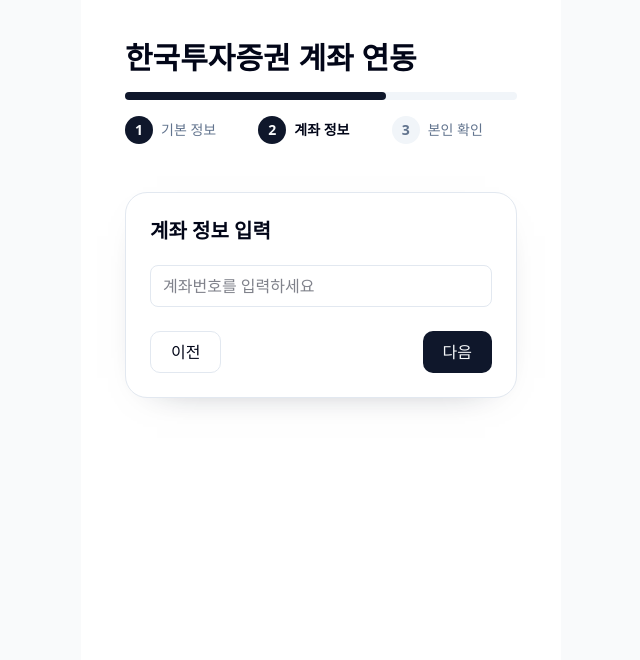
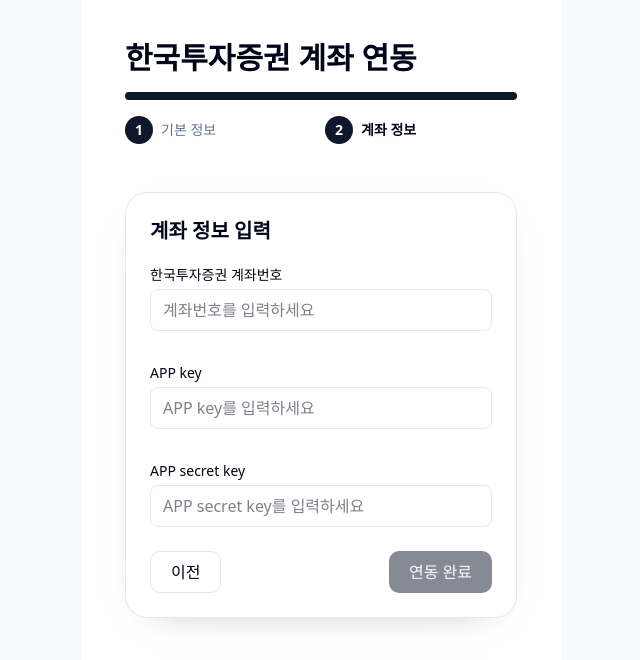
Before and after one commit to stockpia/front-end, a React (Vite) app: page /login in a window 1280 px wide. Both pictures are taken after a click on the button "다음". Shown: the top 660 px of the page, without its empty margins (319-959 px from the left). Built offline with nearby package versions, Linux system fonts and the light colour scheme; no server answers; what react-plotly.js would draw is missing.

Commit message:
Feat: 계좌 연동 2단계로 수정

```diff
--- a/src/pages/Login/Login.tsx
+++ b/src/pages/Login/Login.tsx
@@ -2,9 +2,8 @@
 import LoginStepHeader from "./components/LoginStepHeader";
 import AccountInfoStep from "./views/AccountInfoStep";
 import BasicInfoStep from "./views/BasicInfoStep";
-import VerificationStep from "./views/VerificationStep";
 
-const TOTAL_STEPS = 3;
+const TOTAL_STEPS = 2;
 
 export default function Login() {
   const [currentStep, setCurrentStep] = useState(1);
@@ -22,11 +21,7 @@
       return <BasicInfoStep onNext={goNext} />;
     }
 
-    if (currentStep === 2) {
-      return <AccountInfoStep onNext={goNext} onPrev={goPrev} />;
-    }
-
-    return <VerificationStep onPrev={goPrev} />;
+    return <AccountInfoStep onPrev={goPrev} />;
   };
 
   return (
--- a/src/pages/Login/components/LoginStepHeader.tsx
+++ b/src/pages/Login/components/LoginStepHeader.tsx
@@ -3,7 +3,7 @@
   totalSteps: number;
 };
 
-const STEP_LABELS = ["기본 정보", "계좌 정보", "본인 확인"];
+const STEP_LABELS = ["기본 정보", "계좌 정보"];
 
 export default function LoginStepHeader({
   currentStep,
@@ -21,7 +21,9 @@
         />
       </div>
 
-      <div className="mt-4 grid grid-cols-3 gap-2">
+      <div
+        className="mt-4 grid gap-2"
+        style={{ gridTemplateColumns: `repeat(${STEP_LABELS.length}, minmax(0, 1fr))` }}>
         {STEP_LABELS.map((label, index) => {
           const stepNumber = index + 1;
           const isActive = stepNumber === currentStep;
--- a/src/pages/Login/views/AccountInfoStep.tsx
+++ b/src/pages/Login/views/AccountInfoStep.tsx
@@ -1,21 +1,57 @@
+import { useState } from "react";
+import { useNavigate } from "react-router-dom";
+import CommonModal from "@/components/CommonModal";
+
 type AccountInfoStepProps = {
-  onNext: () => void;
   onPrev: () => void;
 };
 
-export default function AccountInfoStep({
-  onNext,
-  onPrev,
-}: AccountInfoStepProps) {
+export default function AccountInfoStep({ onPrev }: AccountInfoStepProps) {
+  const navigate = useNavigate();
+  const [accountNumber, setAccountNumber] = useState("");
+  const [appKey, setAppKey] = useState("");
+  const [appSecretKey, setAppSecretKey] = useState("");
+  const [isSuccessModalOpen, setIsSuccessModalOpen] = useState(false);
+
+  const isSubmitDisabled =
+    !accountNumber.trim() || !appKey.trim() || !appSecretKey.trim();
+
+  const handleMoveToChatbot = () => {
+    window.close();
+  };
+
   return (
     <section className="w-full rounded-3xl border border-slate-200 bg-white p-6 shadow-[0_12px_40px_-32px_rgba(15,23,42,0.6)]">
       <h2 className="text-xl font-semibold">계좌 정보 입력</h2>
-      <div className="mt-5 text-left">
+      <div className="mt-5 space-y-8 text-left">
         <label className="block">
+          <span className="mb-1 block text-sm">한국투자증권 계좌번호</span>
           <input
             className="w-full rounded-md border px-3 py-2"
             type="text"
             placeholder="계좌번호를 입력하세요"
+            value={accountNumber}
+            onChange={(event) => setAccountNumber(event.target.value)}
+          />
+        </label>
+        <label className="block">
+          <span className="mb-1 block text-sm">APP key</span>
+          <input
+            className="w-full rounded-md border px-3 py-2"
+            type="text"
+            placeholder="APP key를 입력하세요"
+            value={appKey}
+            onChange={(event) => setAppKey(event.target.value)}
+          />
+        </label>
+        <label className="block">
+          <span className="mb-1 block text-sm">APP secret key</span>
+          <input
+            className="w-full rounded-md border px-3 py-2"
+            type="password"
+            placeholder="APP secret key를 입력하세요"
+            value={appSecretKey}
+            onChange={(event) => setAppSecretKey(event.target.value)}
           />
         </label>
       </div>
@@ -28,11 +64,25 @@
         </button>
         <button
           type="button"
-          onClick={onNext}
-          className="rounded-lg bg-primary px-5 py-2 font-medium text-primary-foreground">
-          다음
+          onClick={() => setIsSuccessModalOpen(true)}
+          disabled={isSubmitDisabled}
+          className="rounded-lg bg-primary px-5 py-2 font-medium text-primary-foreground disabled:cursor-not-allowed disabled:opacity-50">
+          연동 완료
         </button>
       </div>
+
+      <CommonModal
+        open={isSuccessModalOpen}
+        onClose={() => setIsSuccessModalOpen(false)}
+        title="계좌 연결이 완료됐어요 !"
+        description={
+          "이제 주토피아에서\n보유 종목/거래내역 기반 리포트를\n바로 확인할 수 있어요!"
+        }
+        actionLabel="메인 화면으로"
+        onAction={() => navigate("/")}
+        secondaryActionLabel="챗봇으로"
+        onSecondaryAction={handleMoveToChatbot}
+      />
     </section>
   );
 }
--- a/src/pages/Login/views/BasicInfoStep.tsx
+++ b/src/pages/Login/views/BasicInfoStep.tsx
@@ -22,6 +22,14 @@
             placeholder="19900101"
           />
         </label>
+        <label className="block">
+          <span className="mb-1 block text-sm">전화번호</span>
+          <input
+            className="w-full rounded-md border px-3 py-2"
+            type="tel"
+            placeholder="01012345678"
+          />
+        </label>
       </div>
       <div className="mt-6 flex justify-end">
         <button
--- a/src/pages/Login/views/VerificationStep.tsx
+++ /dev/null
@@ -1,127 +0,0 @@
-import { useEffect, useState } from "react";
-import { useNavigate } from "react-router-dom";
-import CommonModal from "@/components/CommonModal";
-
-type VerificationStepProps = {
-  onPrev: () => void;
-};
-
-export default function VerificationStep({ onPrev }: VerificationStepProps) {
-  const navigate = useNavigate();
-  const [isCodeSent, setIsCodeSent] = useState(false);
-  const [phoneNumber, setPhoneNumber] = useState("");
-  const [verificationCode, setVerificationCode] = useState("");
-  const [remainingSeconds, setRemainingSeconds] = useState(0);
-  const [isSuccessModalOpen, setIsSuccessModalOpen] = useState(false);
-
-  const isTimerRunning = isCodeSent && remainingSeconds > 0;
-  const formattedTime = `${String(Math.floor(remainingSeconds / 60)).padStart(2, "0")}:${String(remainingSeconds % 60).padStart(2, "0")}`;
-
-  useEffect(() => {
-    if (!isTimerRunning) return;
-
-    const timer = window.setInterval(() => {
-      setRemainingSeconds((prev) => Math.max(prev - 1, 0));
-    }, 1000);
-
-    return () => {
-      window.clearInterval(timer);
-    };
-  }, [isTimerRunning]);
-
-  const handleSendCode = () => {
-    if (!phoneNumber.trim()) return;
-    setIsCodeSent(true);
-    setRemainingSeconds(180);
-  };
-
-  const handleVerifyCode = () => {
-    if (!isCodeSent || !verificationCode.trim() || remainingSeconds <= 0)
-      return;
-    setIsSuccessModalOpen(true);
-  };
-
-  const handleMoveToChatbot = () => {
-    window.close();
-  };
-
-  return (
-    <section className="w-full rounded-3xl border border-slate-200 bg-white p-6 shadow-[0_12px_40px_-32px_rgba(15,23,42,0.6)]">
-      <h2 className="text-xl font-semibold">본인 확인</h2>
-      <div className="mt-4">
-        <label className="block">
-          <span className="mb-1 block text-sm">전화번호</span>
-          <div className="flex gap-2">
-            <input
-              className="w-full rounded-md border px-3 py-2"
-              type="tel"
-              placeholder="01012345678"
-              value={phoneNumber}
-              onChange={(event) => setPhoneNumber(event.target.value)}
-            />
-            <button
-              type="button"
-              onClick={handleSendCode}
-              disabled={!phoneNumber.trim()}
-              className="shrink-0 rounded-lg border px-4 py-2 font-medium disabled:cursor-not-allowed disabled:opacity-50">
-              전송
-            </button>
-          </div>
-        </label>
-
-        <label className="mt-8 block">
-          <span className="mb-1 block text-sm">인증번호 입력</span>
-          <div className="flex gap-2">
-            <input
-              className="w-full rounded-md border px-3 py-2"
-              type="text"
-              placeholder="인증번호 6자리"
-              value={verificationCode}
-              onChange={(event) => setVerificationCode(event.target.value)}
-              disabled={!isCodeSent}
-            />
-            <button
-              type="button"
-              onClick={handleVerifyCode}
-              disabled={
-                !isCodeSent || !verificationCode.trim() || remainingSeconds <= 0
-              }
-              className="shrink-0 rounded-lg bg-primary px-4 py-2 font-medium text-primary-foreground disabled:cursor-not-allowed disabled:opacity-50">
-              확인
-            </button>
-          </div>
-        </label>
-
-        {isCodeSent && (
-          <p
-            className={`mt-4 text-sm ${remainingSeconds > 0 ? "text-slate-600" : "text-red-500"}`}>
-            {remainingSeconds > 0
-              ? `입력 기한 ${formattedTime}`
-              : "인증번호 입력 시간이 만료되었습니다. 다시 전송해 주세요."}
-          </p>
-        )}
-      </div>
-      <div className="mt-6 flex justify-start">
-        <button
-          type="button"
-          onClick={onPrev}
-          className="rounded-lg border px-5 py-2 font-medium">
-          이전
-        </button>
-      </div>
-
-      <CommonModal
-        open={isSuccessModalOpen}
-        onClose={() => setIsSuccessModalOpen(false)}
-        title="계좌 연결이 완료됐어요 !"
-        description={
-          "이제 주토피아에서\n보유 종목/거래내역 기반 리포트를\n바로 확인할 수 있어요!"
-        }
-        actionLabel="메인 화면으로"
-        onAction={() => navigate("/")}
-        secondaryActionLabel="챗봇으로"
-        onSecondaryAction={handleMoveToChatbot}
-      />
-    </section>
-  );
-}
```
